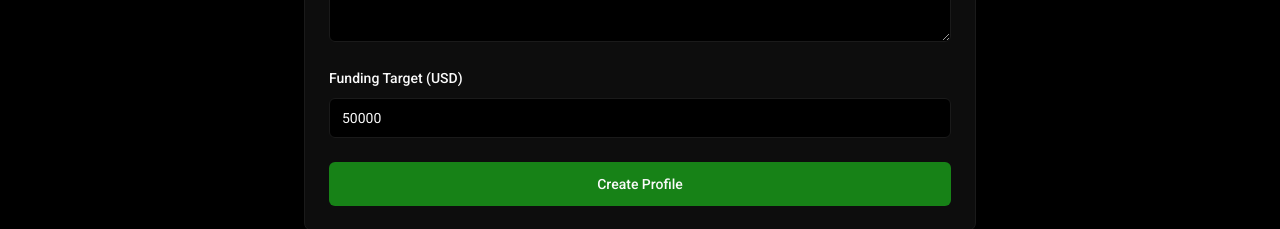
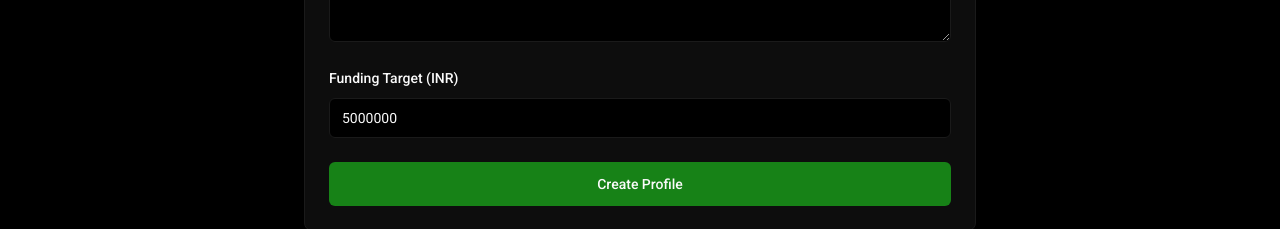
Before and after one commit to hshawaiz04/ventureconnect, a Next.js app: page /dashboard/create-business in a window 1280 px wide. Shown: the part 486-715 px from the top of the page. Built offline with nearby package versions, Linux system fonts and the light colour scheme; no server answers.

Commit message:
change it to inr the currency i want all the currency to be in INR

```diff
--- a/src/app/dashboard/create-business/page.tsx
+++ b/src/app/dashboard/create-business/page.tsx
@@ -21,7 +21,7 @@ const formSchema = z.object({
   industry: z.string().min(1, "Please select an industry."),
   stage: z.string().min(1, "Please select a business stage."),
   pitch: z.string().min(20, "Pitch must be at least 20 characters.").max(280, "Pitch must be less than 280 characters."),
-  targetRaise: z.coerce.number().min(1000, "Target raise must be at least $1,000."),
+  targetRaise: z.coerce.number().min(100000, "Target raise must be at least ₹1,00,000."),
 })
 
 export default function CreateBusinessPage() {
@@ -37,7 +37,7 @@ export default function CreateBusinessPage() {
       industry: "",
       stage: "",
       pitch: "",
-      targetRaise: 50000,
+      targetRaise: 5000000,
     },
   })
 
@@ -171,9 +171,9 @@ export default function CreateBusinessPage() {
                 name="targetRaise"
                 render={({ field }) => (
                   <FormItem>
-                    <FormLabel>Funding Target (USD)</FormLabel>
+                    <FormLabel>Funding Target (INR)</FormLabel>
                     <FormControl>
-                      <Input type="number" placeholder="e.g., 50000" {...field} />
+                      <Input type="number" placeholder="e.g., 5000000" {...field} />
                     </FormControl>
                     <FormMessage />
                   </FormItem>
--- a/src/app/dashboard/page.tsx
+++ b/src/app/dashboard/page.tsx
@@ -245,8 +245,8 @@ export default function DashboardPage() {
             </CardHeader>
             <CardContent>
               <div className="flex justify-between items-baseline mb-2">
-                <span className="text-2xl font-bold text-primary">{new Intl.NumberFormat('en-US', { style: 'currency', currency: 'USD', minimumFractionDigits: 0, maximumFractionDigits: 0 }).format(business.raisedAmount)}</span>
-                <span className="text-sm text-muted-foreground">of {new Intl.NumberFormat('en-US', { style: 'currency', currency: 'USD', minimumFractionDigits: 0, maximumFractionDigits: 0 }).format(business.targetRaise)}</span>
+                <span className="text-2xl font-bold text-primary">{new Intl.NumberFormat('en-IN', { style: 'currency', currency: 'INR', minimumFractionDigits: 0, maximumFractionDigits: 0 }).format(business.raisedAmount)}</span>
+                <span className="text-sm text-muted-foreground">of {new Intl.NumberFormat('en-IN', { style: 'currency', currency: 'INR', minimumFractionDigits: 0, maximumFractionDigits: 0 }).format(business.targetRaise)}</span>
               </div>
               <Progress value={fundingPercentage} />
             </CardContent>
```
